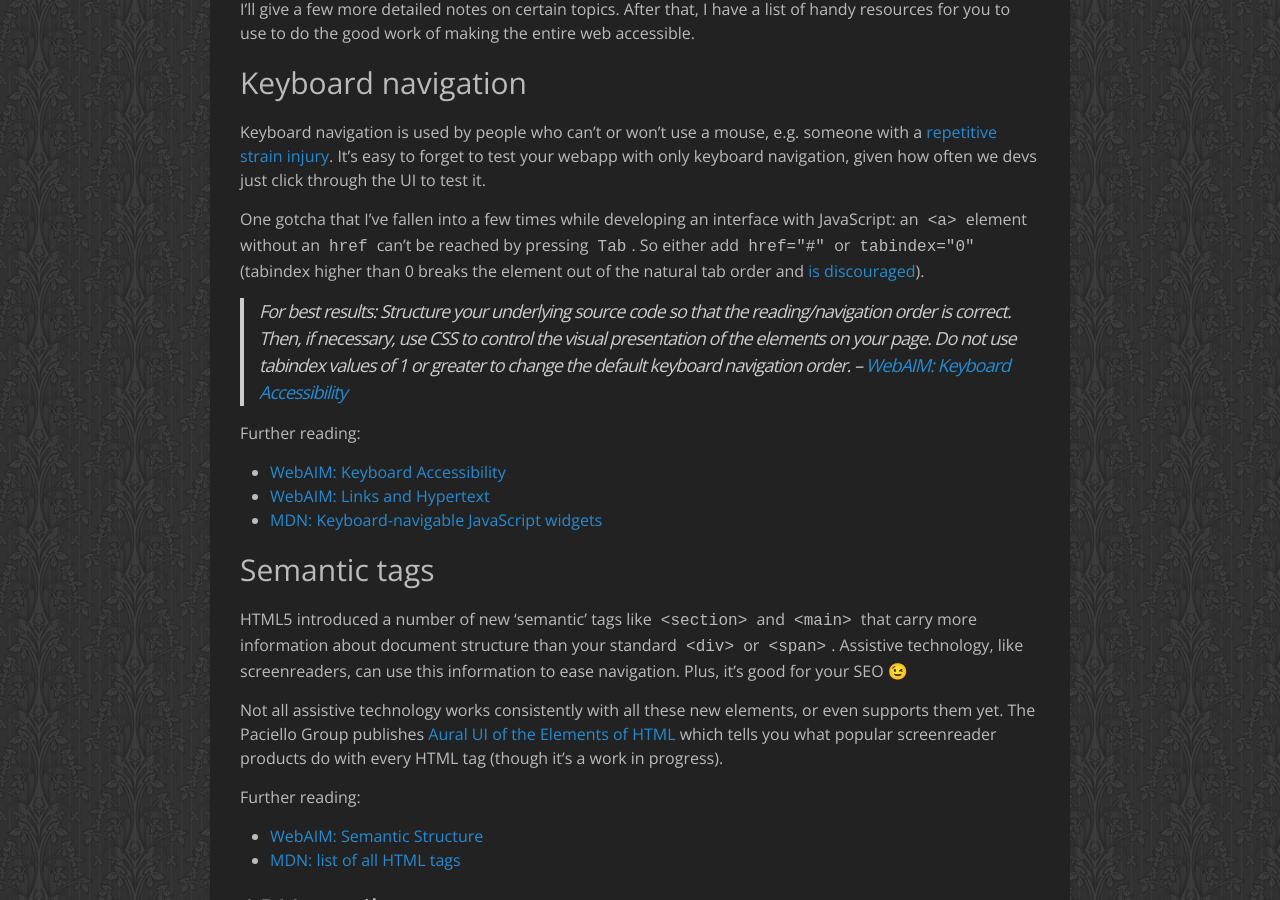
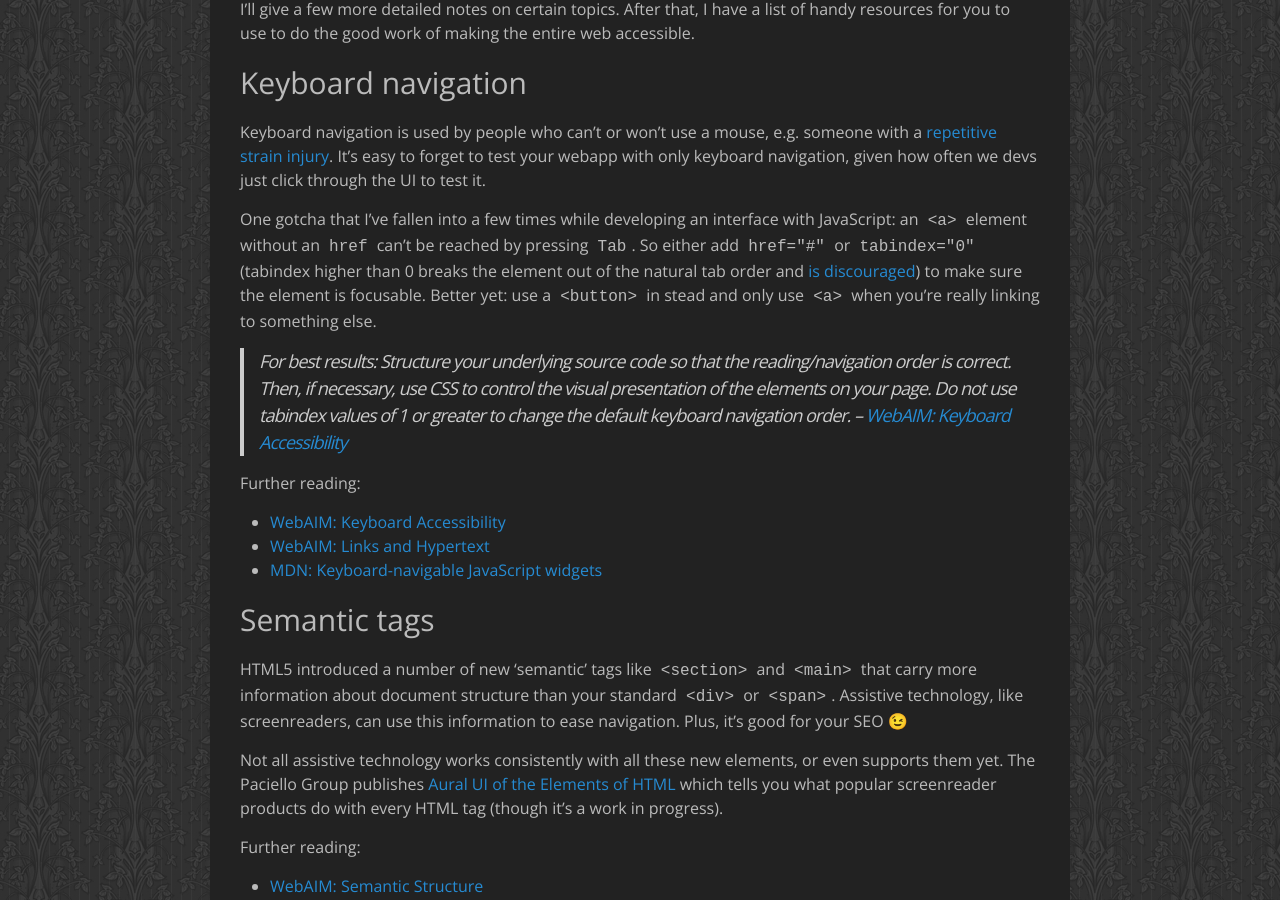
Before and after one commit to RomkeVdMeulen/romkevandermeulen.nl, a Jekyll site: the page built from _posts/2016-10-23-some-notes-on-a11y.md, in a window 1280 px wide and 900 px high, scrolled down 1045 px. Built offline with Jekyll 4.4.1, drawn with Linux system fonts in a browser that asks for light colours; emoji names are drawn with the system emoji font; comment, search, counter and statistics services are not loaded.

Commit message:
A few clarifications to the a11y notes

```diff
--- a/_posts/2016-10-23-some-notes-on-a11y.md
+++ b/_posts/2016-10-23-some-notes-on-a11y.md
@@ -67,7 +67,9 @@ One gotcha that I've fallen into a few times while developing an
 interface with JavaScript: an `<a>` element without an `href` can't be
 reached by pressing `Tab`. So either add `href="#"` or `tabindex="0"`
 (tabindex higher than 0 breaks the element out of the natural tab order
-and [is discouraged](http://webaim.org/techniques/keyboard/)).
+and [is discouraged](http://webaim.org/techniques/keyboard/)) to make sure
+the element is focusable. Better yet: use a `<button>` in stead and
+only use `<a>` when you're really linking to something else.
 
 > For best results:
 > Structure your underlying source code so that the reading/navigation
```
